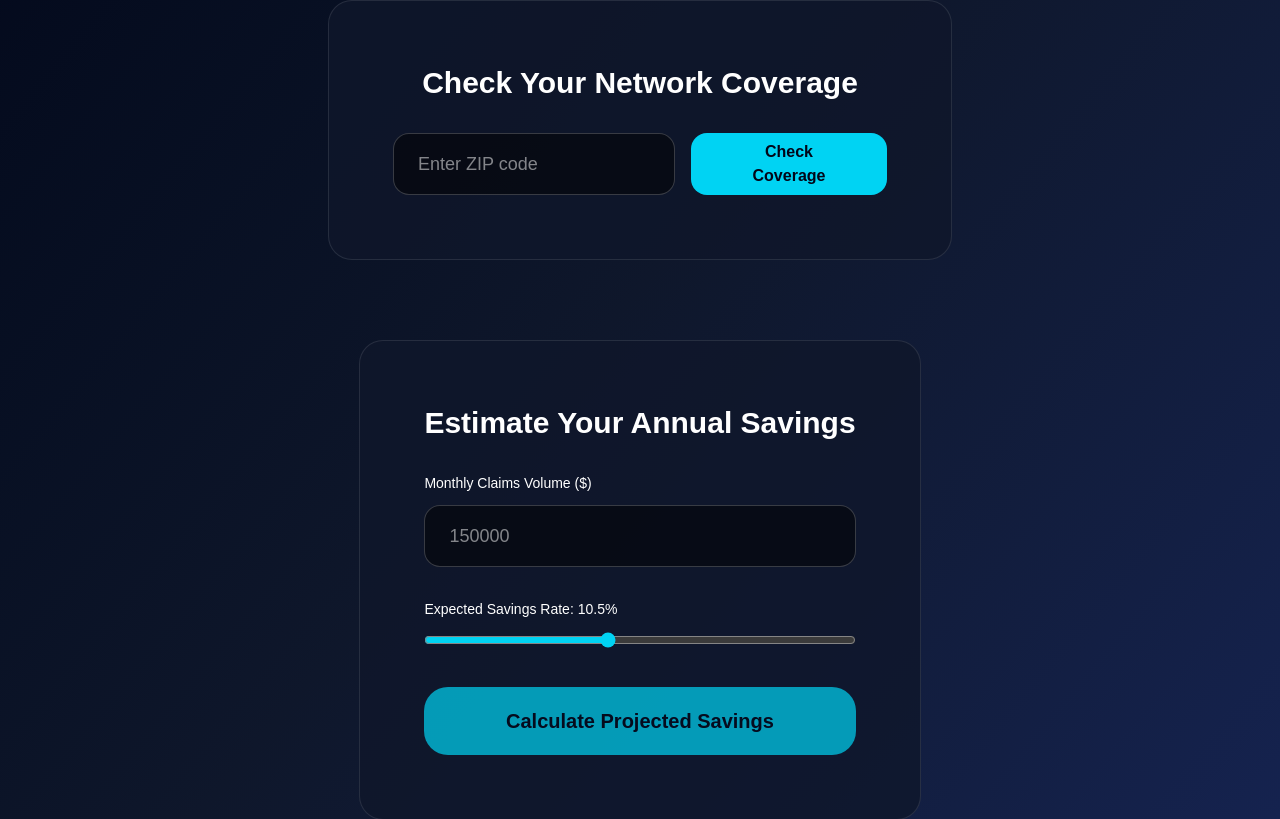
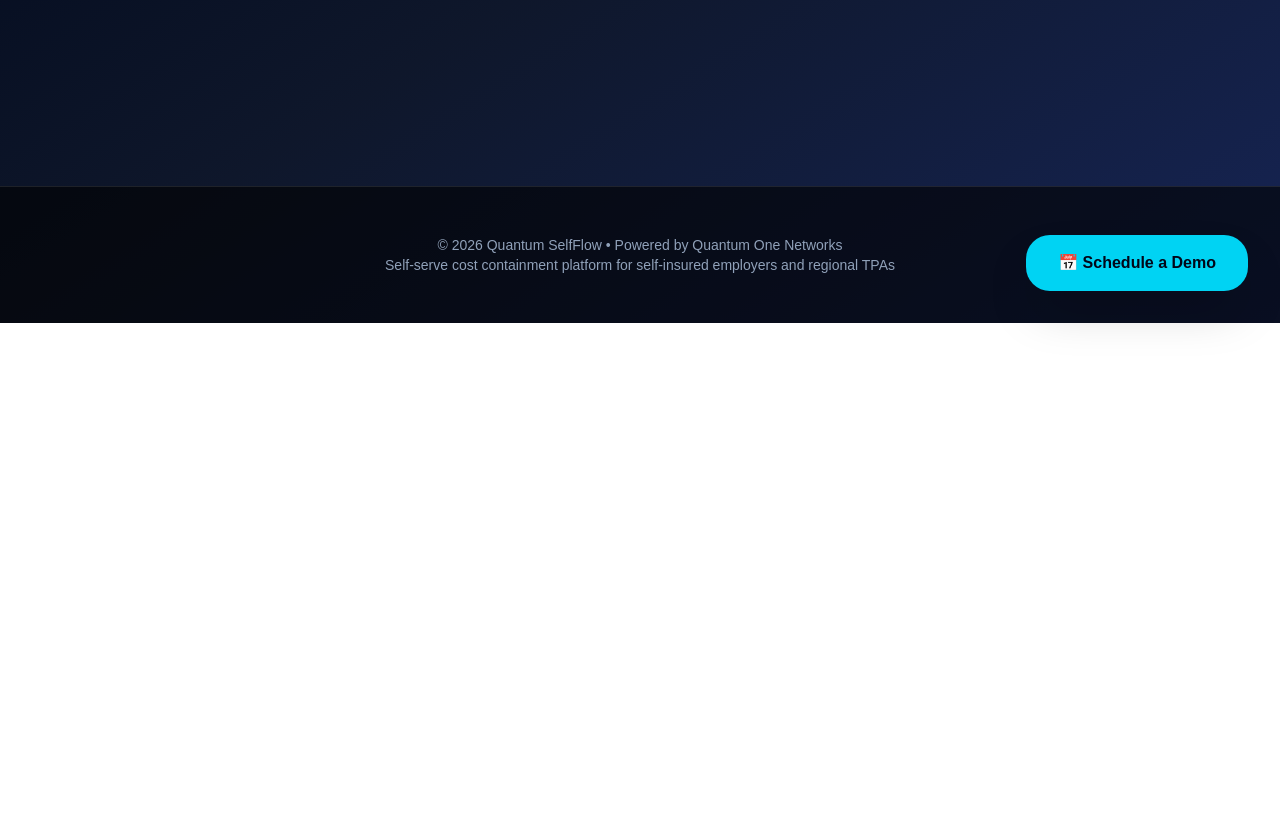
Before and after one commit to ryunstuart/quantum-selfflow, a Next.js app in the folder frontend/: page / in a window 1280 px wide. Shown: the part 477-1296 px from the top of the page. After the commit the page ends 800 px from the top, so only its background shows below. Built offline with nearby package versions, Linux system fonts and the light colour scheme.

Commit message:
Updated homepage nav: simplified for logged-in users + added logout + removed demo button when logged in

```diff
--- a/frontend/app/page.tsx
+++ b/frontend/app/page.tsx
@@ -5,6 +5,7 @@ import { useState, useEffect } from 'react';
 
 export default function Home() {
   const [isLoggedIn, setIsLoggedIn] = useState(false);
+  const [userCompany, setUserCompany] = useState('');
   const [zipCodes, setZipCodes] = useState('');
   const [result, setResult] = useState<any>(null);
   const [loading, setLoading] = useState(false);
@@ -22,7 +23,11 @@ export default function Home() {
 
   useEffect(() => {
     const saved = localStorage.getItem('selfflow_user');
-    if (saved) setIsLoggedIn(true);
+    if (saved) {
+      const userData = JSON.parse(saved);
+      setIsLoggedIn(true);
+      setUserCompany(userData.companyName || '');
+    }
   }, []);
 
   useEffect(() => {
@@ -93,6 +98,13 @@ export default function Home() {
     }, 800);
   };
 
+  const handleLogout = () => {
+    localStorage.removeItem('selfflow_user');
+    setIsLoggedIn(false);
+    setUserCompany('');
+    window.location.reload();
+  };
+
   const currentYear = new Date().getFullYear();
 
   return (
@@ -116,17 +128,38 @@ export default function Home() {
             </div>
           </Link>
 
-          {/* Desktop Nav - Consolidated */}
+          {/* Desktop Navigation */}
           <div className="hidden md:flex items-center gap-6 text-sm font-medium">
-            <Link href="/" className="hover:text-cyan-400">Home</Link>
+            {!isLoggedIn && (
+              <>
                 <Link href="/about" className="hover:text-cyan-400">About</Link>
                 <Link href="/success-stories" className="hover:text-cyan-400">Success Stories</Link>
                 <Link href="/pricing" className="hover:text-cyan-400">Pricing</Link>
                 <Link href="/resources" className="hover:text-cyan-400">Resources</Link>
+              </>
+            )}
+
+            {isLoggedIn && (
+              <>
+                <Link href="/dashboard" className="hover:text-cyan-400">Dashboard</Link>
+                <Link href="/myplan" className="hover:text-cyan-400">My Plan</Link>
+                <Link href="/resources" className="hover:text-cyan-400">Resources</Link>
+              </>
+            )}
+
             {!isLoggedIn && <Link href="/onboarding" className="hover:text-cyan-400">Get Started</Link>}
-            {isLoggedIn && <Link href="/dashboard" className="hover:text-cyan-400">Dashboard</Link>}
+
+            {isLoggedIn && (
+              <button
+                onClick={handleLogout}
+                className="text-red-400 hover:text-red-500 transition"
+              >
+                Logout
+              </button>
+            )}
           </div>
 
+          {/* Mobile Hamburger */}
           <button
             onClick={() => setMobileMenuOpen(!mobileMenuOpen)}
             className="md:hidden text-3xl focus:outline-none"
@@ -135,16 +168,27 @@ export default function Home() {
           </button>
         </div>
 
+        {/* Mobile Menu */}
         {mobileMenuOpen && (
           <div className="md:hidden border-t border-white/10 bg-black/95 py-8">
             <div className="flex flex-col gap-6 text-center text-lg font-medium">
-              <Link href="/" className="py-2" onClick={() => setMobileMenuOpen(false)}>Home</Link>
+              {isLoggedIn ? (
+                <>
+                  <Link href="/dashboard" className="py-2" onClick={() => setMobileMenuOpen(false)}>Dashboard</Link>
+                  <Link href="/myplan" className="py-2" onClick={() => setMobileMenuOpen(false)}>My Plan</Link>
+                </>
+              ) : (
+                <>
                   <Link href="/about" className="py-2" onClick={() => setMobileMenuOpen(false)}>About</Link>
                   <Link href="/success-stories" className="py-2" onClick={() => setMobileMenuOpen(false)}>Success Stories</Link>
                   <Link href="/pricing" className="py-2" onClick={() => setMobileMenuOpen(false)}>Pricing</Link>
                   <Link href="/resources" className="py-2" onClick={() => setMobileMenuOpen(false)}>Resources</Link>
-              {!isLoggedIn && <Link href="/onboarding" className="py-2" onClick={() => setMobileMenuOpen(false)}>Get Started</Link>}
-              {isLoggedIn && <Link href="/dashboard" className="py-2" onClick={() => setMobileMenuOpen(false)}>Dashboard</Link>}
+                </>
+              )}
+              <Link href={isLoggedIn ? "/dashboard" : "/onboarding"} className="py-2" onClick={() => setMobileMenuOpen(false)}>
+                {isLoggedIn ? "Dashboard" : "Get Started"}
+              </Link>
+              {isLoggedIn && <button onClick={handleLogout} className="text-red-400 py-2">Logout</button>}
             </div>
           </div>
         )}
@@ -160,91 +204,17 @@ export default function Home() {
         </p>
       </div>
 
-      {/* ZIP Checker */}
-      <div className="max-w-2xl mx-auto px-6 pb-20">
-        <div className="bg-slate-900/80 border border-white/10 rounded-3xl p-10 md:p-16">
-          <h2 className="text-3xl font-semibold mb-8 text-center">Check Your Network Coverage</h2>
+      {/* ZIP Checker + Savings Calculator + All other sections remain unchanged... */}
 
-          <div className="flex gap-4">
-            <input
-              type="text"
-              value={zipCodes}
-              onChange={(e) => setZipCodes(e.target.value)}
-              placeholder="Enter ZIP code"
-              className="flex-1 bg-black/50 border border-white/20 rounded-2xl px-6 py-4 text-lg focus:outline-none focus:border-cyan-400"
-              maxLength={5}
-            />
+      {/* Schedule Demo Button - Only show when NOT logged in */}
+      {!isLoggedIn && (
         <button
-              onClick={checkNetwork}
-              disabled={loading}
-              className="bg-cyan-400 hover:bg-cyan-300 text-slate-950 font-semibold px-10 rounded-2xl disabled:opacity-70"
+          onClick={() => setShowDemoModal(true)}
+          className="fixed bottom-8 right-8 bg-cyan-400 hover:bg-cyan-300 text-slate-950 font-semibold px-8 py-4 rounded-3xl shadow-2xl flex items-center gap-3 z-50"
         >
-              {loading ? 'Checking...' : 'Check Coverage'}
+          📅 Schedule a Demo
         </button>
-          </div>
-
-          {error && <p className="text-red-400 mt-4 text-center">{error}</p>}
-
-          {result && (
-            <div className="mt-10 bg-black/50 rounded-2xl p-8 text-center">
-              <p className="text-emerald-400 text-sm font-medium">✅ {result.city}</p>
-              <p className="text-6xl font-bold mt-4">{result.doctors}</p>
-              <p className="text-xl">Priority PPO doctors found</p>
-              <p className="mt-2 text-lg">Coverage Strength: <span className="text-emerald-400 font-semibold">{result.coverageStrength}</span></p>
-            </div>
       )}
-        </div>
-      </div>
-
-      {/* Savings Calculator */}
-      <div className="max-w-2xl mx-auto px-6 pb-24">
-        <div className="bg-slate-900/80 border border-white/10 rounded-3xl p-10 md:p-16">
-          <h2 className="text-3xl font-semibold mb-8 text-center">Estimate Your Annual Savings</h2>
-
-          <div className="space-y-8">
-            <div>
-              <label className="block text-sm mb-3">Monthly Claims Volume ($)</label>
-              <input
-                type="number"
-                value={claimsVolume}
-                onChange={(e) => setClaimsVolume(e.target.value)}
-                className="w-full bg-black/50 border border-white/20 rounded-2xl px-6 py-4 text-lg"
-                placeholder="150000"
-              />
-            </div>
-
-            <div>
-              <label className="block text-sm mb-3">Expected Savings Rate: {savingsRate}%</label>
-              <input
-                type="range"
-                min="5"
-                max="18"
-                step="0.5"
-                value={savingsRate}
-                onChange={(e) => setSavingsRate(parseFloat(e.target.value))}
-                className="w-full accent-cyan-400"
-              />
-            </div>
-
-            <button
-              onClick={calculateSavings}
-              disabled={calculating || !claimsVolume}
-              className="w-full bg-cyan-400 hover:bg-cyan-300 text-slate-950 font-semibold py-5 rounded-3xl text-xl disabled:opacity-70"
-            >
-              {calculating ? 'Calculating...' : 'Calculate Projected Savings'}
-            </button>
-
-            {projectedSavings !== null && (
-              <div className="text-center bg-emerald-900/30 border border-emerald-400/30 rounded-2xl p-8">
-                <p className="text-emerald-400 text-sm">ESTIMATED ANNUAL SAVINGS</p>
-                <p className="text-5xl font-bold mt-3">${projectedSavings.toLocaleString()}</p>
-              </div>
-            )}
-          </div>
-        </div>
-      </div>
-
-      {/* How It Works + Rest of content can stay exactly as before */}
 
       {/* Auto Year Footer */}
       <footer className="border-t border-white/10 bg-black/60 py-12 mt-auto">
```
Lines whose indentation alone changed are shown as unchanged.
